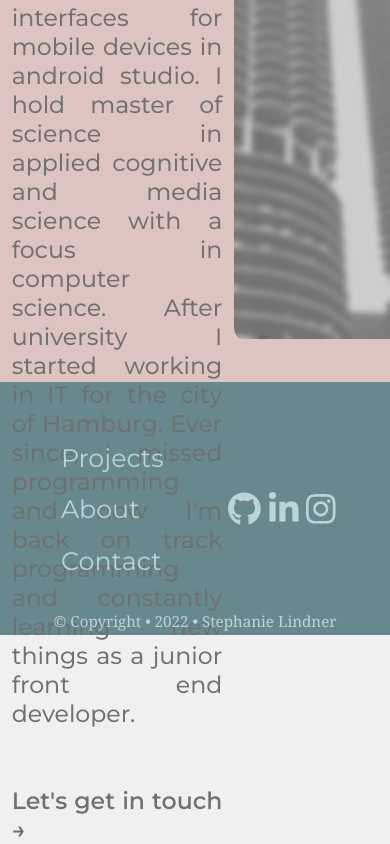
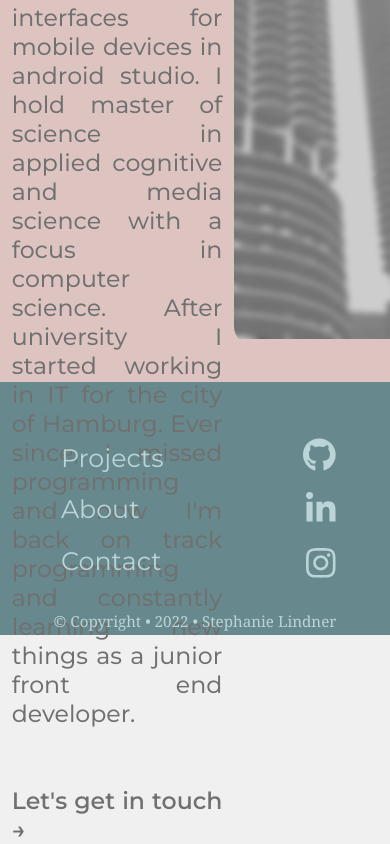
Before and after one commit to cleaningsupplies/slcs_public, a React (Create React App) app: page /about in a window 390 px wide. Shown: the part 462-1306 px from the top of the page. Built offline with nearby package versions, Linux system fonts and the light colour scheme.

Commit message:
footer ok

```diff
--- a/public/index.html
+++ b/public/index.html
@@ -4,7 +4,7 @@
     <meta charset="utf-8" />
     <link rel="icon" href="%PUBLIC_URL%/favicon.ico" />
     <meta name="viewport" content="width=device-width, initial-scale=1" />
-    <meta name="theme-color" content="#FFFFFF" />
+    <meta name="theme-color" content="#f0f0f0" />
     <meta
       name="description"
       content="mini portfolio page"
--- a/src/css/about.module.css
+++ b/src/css/about.module.css
@@ -75,3 +75,7 @@
     width: auto;
     float: left;
 }
+
+@media only screen and (max-width: 1130px) {
+
+}
--- a/src/css/contact.module.css
+++ b/src/css/contact.module.css
@@ -29,3 +29,7 @@
     padding: 0;
     border: none;
 }
+
+@media only screen and (max-width: 1130px) {
+
+}
--- a/src/css/contactForm.module.css
+++ b/src/css/contactForm.module.css
@@ -103,3 +103,9 @@
 .submit:hover{
     background-color: var(--primary_rose);
 }
+
+
+
+@media only screen and (max-width: 1130px) {
+
+}
--- a/src/css/footer.module.css
+++ b/src/css/footer.module.css
@@ -10,13 +10,6 @@
     align-items: center;
 }
 
-.footer_container{
-    width: 75%;
-    display: flex;
-    flex-direction: row;
-    justify-content: center;
-    align-items: center;
-}
 
 .icons{
     position: absolute;
@@ -71,3 +64,20 @@
     border-left: 0px;
     height: 210px;
 }
+
+@media only screen and (max-width: 1130px) {
+    .icons{
+        position: absolute;
+        width: 100%;
+        height: 10%;
+        display: flex;
+        flex-direction: column;
+        align-items: flex-end;
+        justify-content: center;
+        right: 13%;
+    }
+
+    .icons_link{
+        padding: 1%;
+    }
+}
--- a/src/css/navigation.module.css
+++ b/src/css/navigation.module.css
@@ -40,3 +40,7 @@
 .contact{
     padding-right: 2vw;
 }
+
+@media only screen and (max-width: 1130px) {
+
+}
--- a/src/css/projects.module.css
+++ b/src/css/projects.module.css
@@ -106,3 +106,7 @@ img{
     font-family: var(--font_montserrat);
     font-size: 3vh;
 }
+
+@media only screen and (max-width: 1130px) {
+
+}
```
